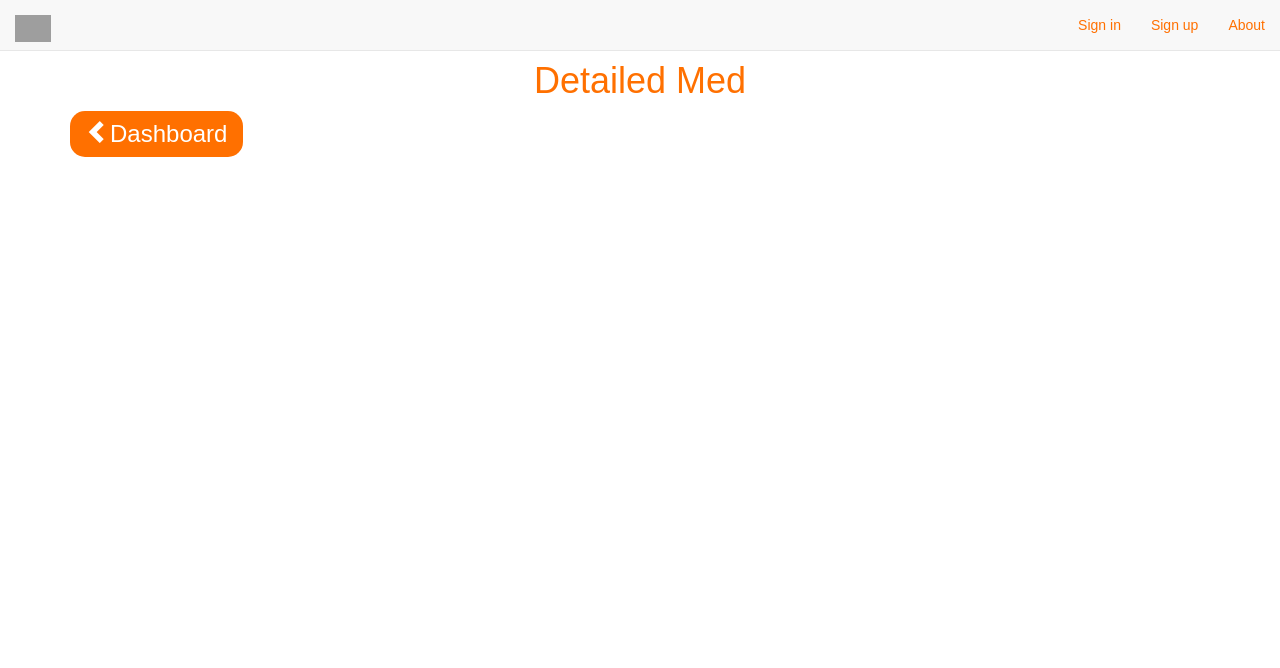
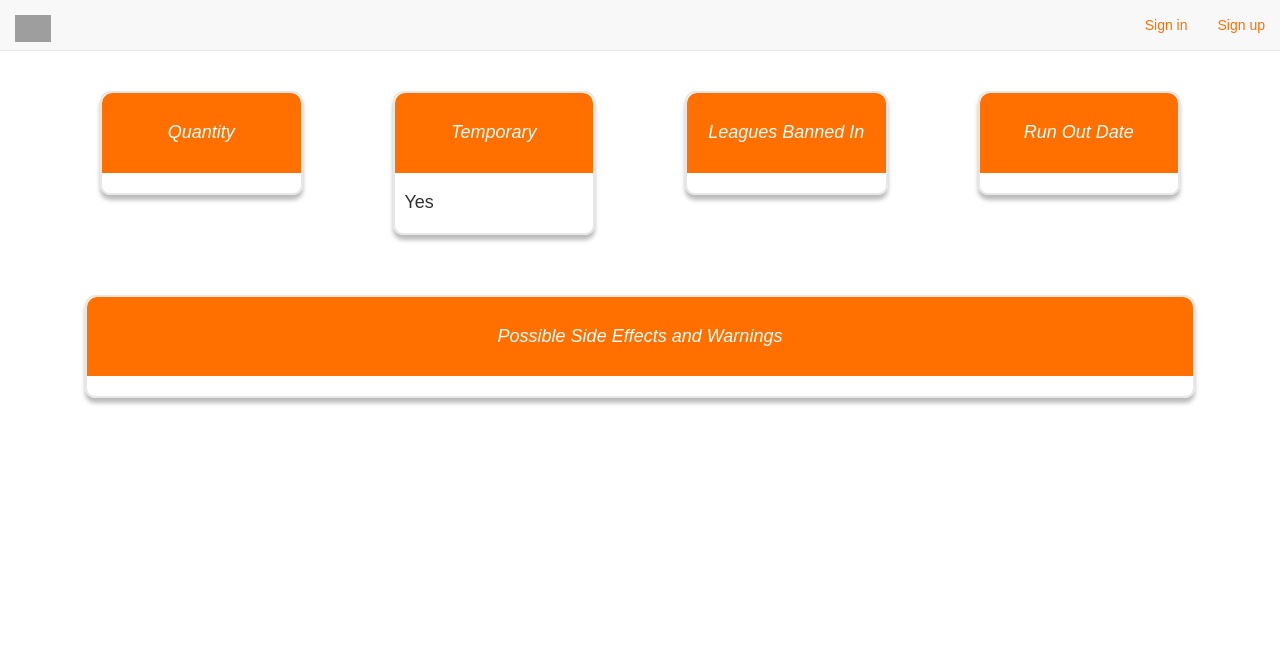
Before and after one commit to pravin-sivabalan/marigold-backend, a Flask app: template templates/detailed.html in a window 1280 px wide. Shown: the top 668 px of the page. Run offline with Flask 2, Linux system fonts and the light colour scheme; the template is opened without the code that fills it, so the values that code supplies are empty; parts of the project's set-up code (start-up, migrations or seed data) failed here and were passed over; some libraries are stand-ins or nearby versions; some web fonts are replaced; grey boxes are pictures that could not be loaded.

Commit message:
Web stuff

```diff
--- a/meds/db.py
+++ b/meds/db.py
@@ -122,7 +122,6 @@
     for l in leagues:
         league_banned += l[0] + ','
 
-    print(league_banned, "hello", name.split(' ',1)[0])
 
     return league_banned[:-1]
 
@@ -295,3 +294,14 @@
         banned_cmd = """SELECT league FROM banned WHERE name like  %s"""
         cursor.execute(banned_cmd, [name.split(' ',1)[0]])
         return cursor.fetchall()
+
+
+get_detailed_med_cmd = """ SELECT * FROM marigold.user_meds WHERE id = %s """
+
+def get_detailed_med(id):
+    conn = db.conn()
+    cursor = conn.cursor()
+    cursor.execute(get_detailed_med_cmd, [id])
+    info = cursor.fetchall()
+
+    return info
--- a/meds/routes.py
+++ b/meds/routes.py
@@ -148,14 +148,14 @@
 @auth.required
 def picture():
 
-    bad_words = open("/var/www/html/flaskapp/bad_words.txt", "r")
+    bad_words = open("bad_words.txt", "r")
     bad_words_list = bad_words.read().split(',')
 
     data = request.get_json()
     picture_data = data["photo"]
     image_data = bytes(picture_data, encoding="ascii")
     file_name_o = ''.join([random.choice(string.ascii_letters + string.digits) for n in range(10)]) + ".png"
-    file_name = "/home/ubuntu/flaskapp/static/img/" + file_name_o
+    file_name = "static/img/" + file_name_o
 
     with open(file_name,"wb") as f:
         f.write(decodestring(image_data))
--- a/templates/bass.html
+++ b/templates/bass.html
@@ -35,12 +35,12 @@
       <div class="collapse navbar-collapse" id="myNavbar">
         <ul class="nav navbar-nav navbar-right">
           {% if user_id %}
+            <li><a href="/web/dashboard">Dashboard</a></li>
             <li><a href="/web/account/{{ user_id }}">Account</a></li>
           {% else %}
             <li><a href="/web/login">Sign in</a></li>
             <li><a href="/web/register">Sign up</a></li>
           {% endif %}
-          <li><a href="/web/about">About</a></li>
         </ul>
       </div>
     </div>
--- a/templates/detailed.html
+++ b/templates/detailed.html
@@ -3,14 +3,84 @@
 
 
   <div class="container">
-    <h1 class="marigold-orange text-center">Detailed Med</h1>
-      <a href="/web/dashboard"><button class="btn" id="button"><span class="glyphicon glyphicon-chevron-left"></span>Dashboard</button></a>
-    <h3 class="marigold-orange">{{ med_id }}</h3>
-  </div>
+  	<div class="text-center">
+  		<h1 class="marigold-orange text-center">{{ med_info[0][3] }}</h1>
+  	</div>
+    <div class="row">
+        <div class="col-sm-3">
+            <div class="card card-listw">
+                <div class="card-header">
+                    <h4>Quantity</h4>
+                </div>
+                <div class="card-body">
+                    <div class="card-field">
+                        <h4>{{ med_info[0][4] }}</h4>
+                    </div>
+                </div>
+            </div>
+        </div>
 
-  <div class="container">
+        <div class="col-sm-3">
+            <div class="card card-listw">
+                <div class="card-header">
+                    <h4>Temporary</h4>
+                </div>
+                <div class="card-body">
+                    <div class="card-field">
+                    	{% if med_info[0][6] == 0 %}
+                        	<h4>No</h4>
+                        {% else %}
+                        	<h4>Yes</h4>
+                        {% endif %}
+                    </div>
+                </div>
+            </div>
+        </div>
 
-  </div>
+        <div class="col-sm-3">
+            <div class="card card-listw">
+                <div class="card-header">
+                    <h4>Leagues Banned In</h4>
+                </div>
+                <div class="card-body">
+                    <div class="card-field">
+                        {% if med_info[0][8] == "" %}
+                        	<h4>None</h4>
+                        {% else %}
+                        	<h4>{{ (med_info[0][8].replace(",", " ")).upper() }}</h4>
+                        {% endif %}
+                    </div>
+                </div>
+            </div>
+        </div>
+
+        <div class="col-sm-3">
+            <div class="card card-listw">
+                <div class="card-header">
+                    <h4>Run Out Date</h4>
+                </div>
+                <div class="card-body">
+                    <div class="card-field">
+                    	<h4>{{ med_info[0][5].strftime('%B %d, %Y') }}</h4>
+                    </div>
+                </div>
+            </div>
+        </div>
+    </div>
+
+    <div class="row">
+    	<div class="card card-listw">
+                <div class="card-header">
+                    <h4>Possible Side Effects and Warnings</h4>
+                </div>
+                <div class="card-body">
+                    <div class="card-field">
+                    	<h4>{{ med_info[0][10] }}</h4>
+                    </div>
+                </div>
+            </div>
+    </div>
+</div>
 
 
 
--- a/users/db.py
+++ b/users/db.py
@@ -28,6 +28,7 @@
     status_code = 400
     error_code = 22
 
+
 find_users_with_email = """
     SELECT * FROM users
     WHERE email = %s
@@ -42,14 +43,12 @@
 
     found = cursor.execute(find_users_with_email, [user])
     if found == 0:
-        print("Could not find|" + user + "|" )
         raise UserNotFound()
 
     user = cursor.fetchall()[0]
 
     hashed_passwd = auth.calc_hash(passwd)
     if user[passwd_field] != hashed_passwd:
-        print("Incalid Pass|" + password + "|" )
         raise InvalidPassword()
 
     return user[id_field]
--- a/web/routes.py
+++ b/web/routes.py
@@ -121,7 +121,7 @@
 def detailed(med_id):
 	if 'login' in session:
 		user_id = session['login']
-		return render_template('detailed.html', med_id=med_id)
+		return render_template('detailed.html', med_id=med_id, user_id=user_id, med_info=meds.db.get_detailed_med(med_id))
 	else:
 		return redirect(url_for('web.index'))
 
@@ -139,6 +139,6 @@
 
             return render_template('account_detailed.html', user=user,
                 allergies = listify(user["allergies"]),
-                leagues = listify(user["league"]))
+                leagues = listify(user["league"]), user_id = user_id)
     else:
             return redirect(url_for('web.index'))
```
Also changed, not shown: tests/test_users.py (+4 -2 lines), tests/tests_meds.py (+65 -13 lines).
